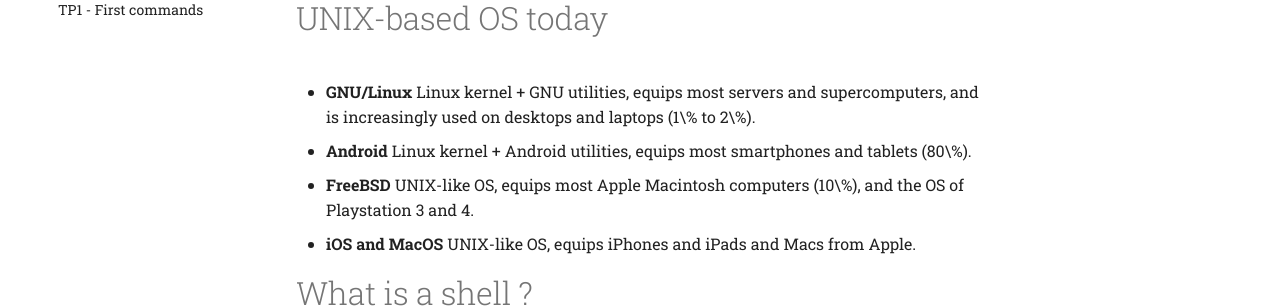
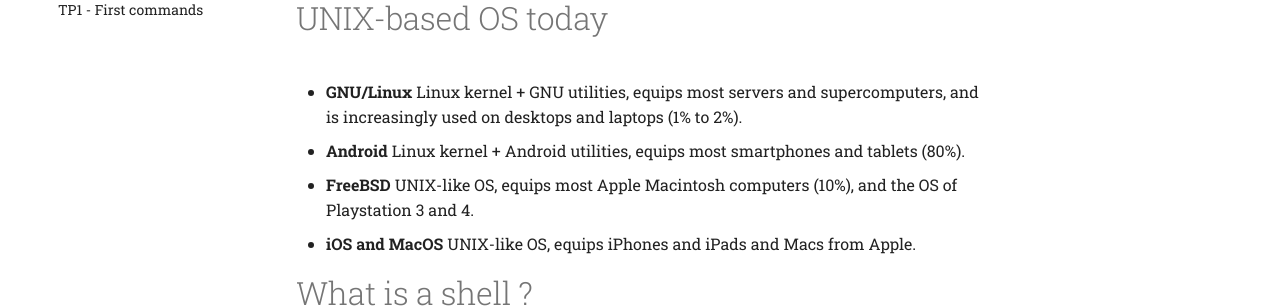
Before and after one commit to douga19/introduction-linux, an MkDocs documentation site: the page built from docs/contents/preliminary-reading.md, in a window 1280 px wide and 900 px high, scrolled down 2371 px. Shown: the part 179-487 px from the top of the window. Built offline with MkDocs 1.6.1 and Material for MkDocs 9.7.7, drawn with Linux system fonts in a browser that asks for light colours; comment, search, counter and statistics services are not loaded.

Commit message:
tp1 : version-1 + typo

```diff
--- a/docs/contents/preliminary-reading.md
+++ b/docs/contents/preliminary-reading.md
@@ -44,9 +44,9 @@
 
 # UNIX-based OS today
 
-- **GNU/Linux** Linux kernel + GNU utilities, equips most servers and supercomputers, and is increasingly used on desktops and laptops (1\% to 2\%).
-- **Android** Linux kernel + Android utilities, equips most smartphones and tablets (80\%).
-- **FreeBSD** UNIX-like OS, equips most Apple Macintosh computers (10\%), and the OS of Playstation 3 and 4.
+- **GNU/Linux** Linux kernel + GNU utilities, equips most servers and supercomputers, and is increasingly used on desktops and laptops (1% to 2%).
+- **Android** Linux kernel + Android utilities, equips most smartphones and tablets (80%).
+- **FreeBSD** UNIX-like OS, equips most Apple Macintosh computers (10%), and the OS of Playstation 3 and 4.
 - **iOS and MacOS** UNIX-like OS, equips iPhones and iPads and Macs from Apple.
 
 # What is a shell ?
```
Also changed, not shown: docs/contents/tp1.md (+3 -3 lines).
